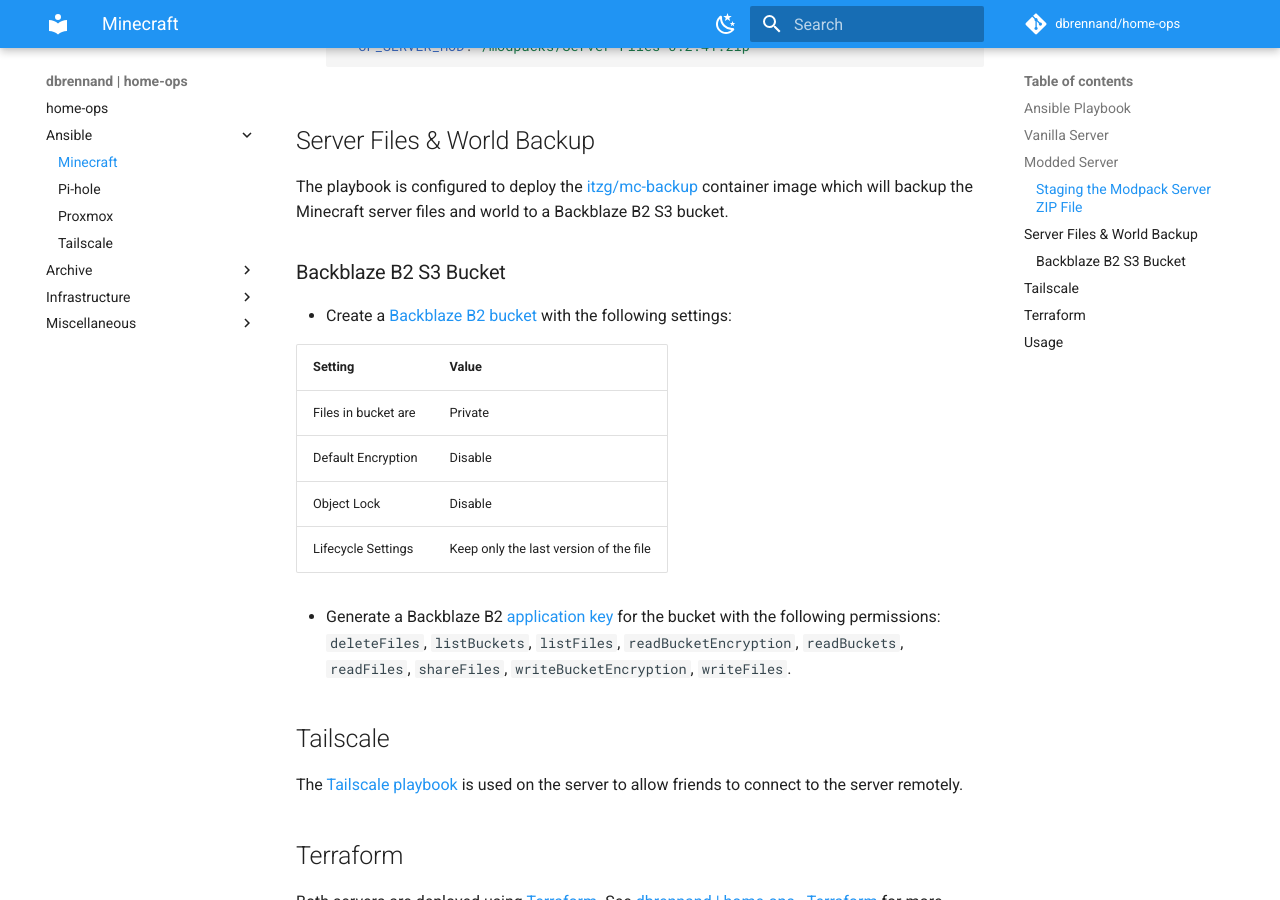
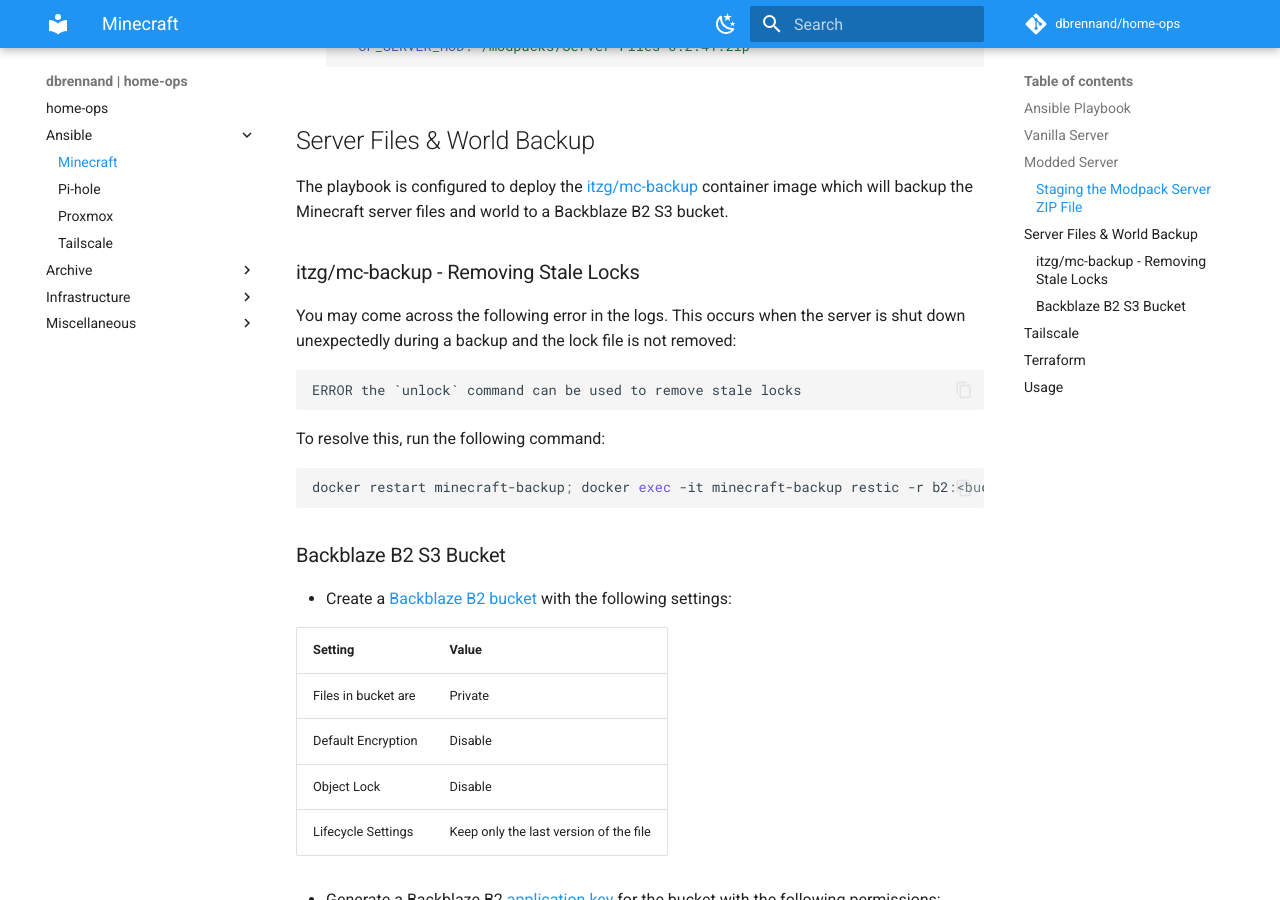
Before and after one commit to dbrennand/home-ops, an MkDocs documentation site: the page built from docs/ansible/minecraft.md, in a window 1280 px wide and 900 px high, scrolled down 1046 px. Built offline with MkDocs 1.6.1 and Material for MkDocs 9.7.7, drawn with Linux system fonts in a browser that asks for light colours; comment, search, counter and statistics services are not loaded.

Commit message:
docs: add note on removing stale locks

````diff
--- a/docs/ansible/minecraft.md
+++ b/docs/ansible/minecraft.md
@@ -37,6 +37,20 @@
 ## Server Files & World Backup
 
 The playbook is configured to deploy the [itzg/mc-backup](https://github.com/itzg/docker-mc-backup) container image which will backup the Minecraft server files and world to a Backblaze B2 S3 bucket.
+
+### itzg/mc-backup - Removing Stale Locks
+
+You may come across the following error in the logs. This occurs when the server is shut down unexpectedly during a backup and the lock file is not removed:
+
+```
+ERROR the `unlock` command can be used to remove stale locks
+```
+
+To resolve this, run the following command:
+
+```bash
+docker restart minecraft-backup; docker exec -it minecraft-backup restic -r b2:<bucket name> unlock
+```
 
 ### Backblaze B2 S3 Bucket
 
````
